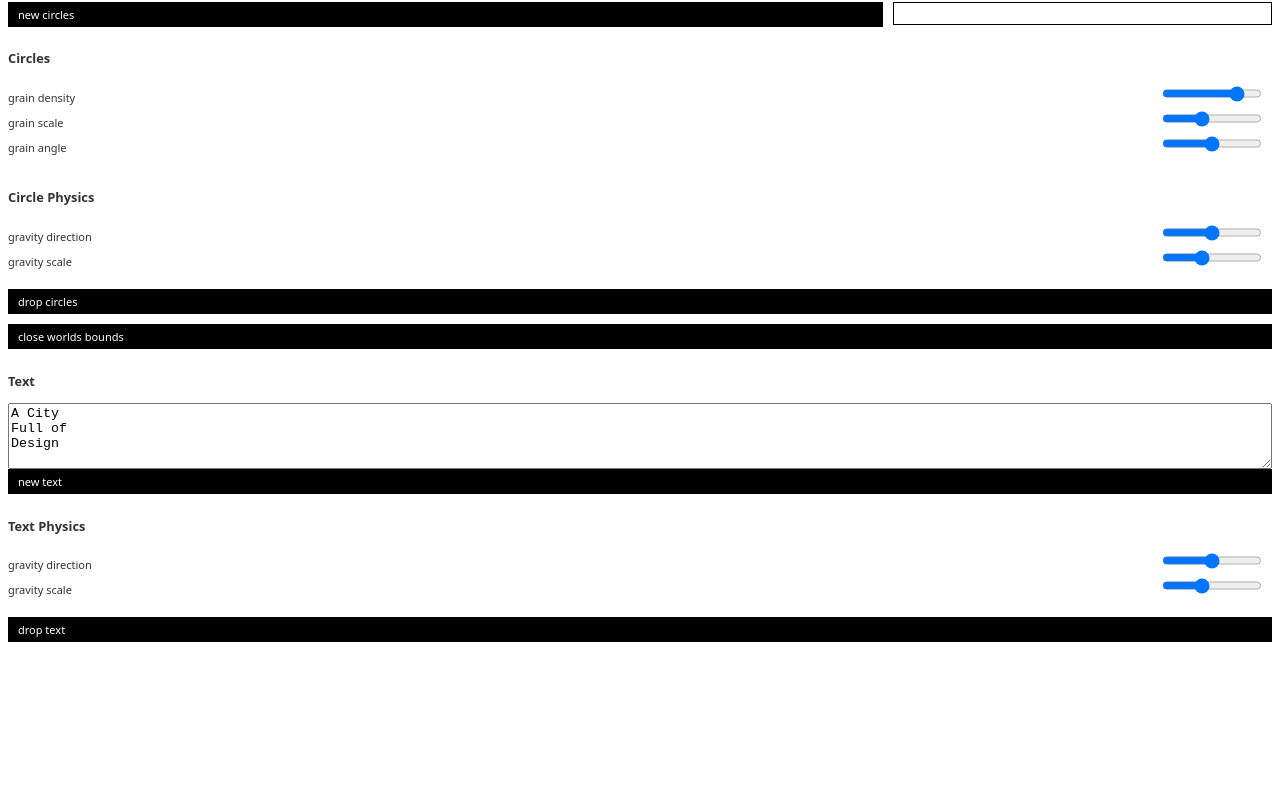
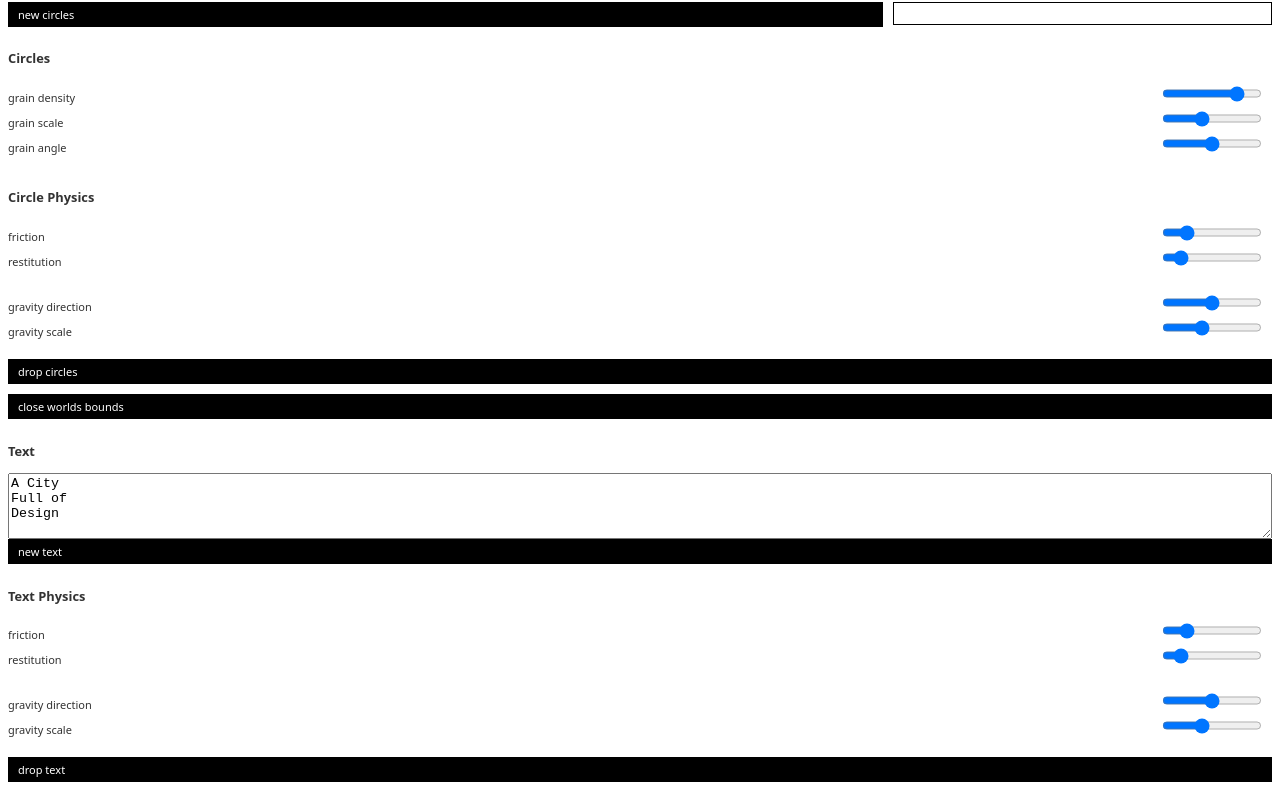
Before and after one commit to StudioProcess/vdw-tool, a Next.js app: page /controller in a window 1280 px wide. Shown: the part 294-1094 px from the top of the page. Before the commit the page ends 954 px from the top, so only its background shows below. Built offline with nearby package versions, Linux system fonts and the light colour scheme.

Commit message:
added text and circles friction/restitution controls

```diff
--- a/components/types.ts
+++ b/components/types.ts
@@ -22,6 +22,12 @@ export enum MessageTypes {
 
   changeGravityCircles,
   changeGravityText,
+
+  changeFrictionCircles,
+  changeFrictionText,
+
+  changeRestitutionCircles,
+  changeRestitutionText,
 
   updateLayoutConfig,
 }
--- a/pages/controller.tsx
+++ b/pages/controller.tsx
@@ -247,6 +247,35 @@ export default class Controller extends Component<any, any> {
 
           <div className="labelContainer">
             <div className="labelInput">
+                friction
+                <input
+                type="range"
+                min="0.0"
+                max="1.0"
+                defaultValue="0.1"
+                step="0.01"
+                onChange={(e) => {
+                  this.onSendMessage(MessageTypes.changeFrictionCircles, e.target.value);
+                }}
+              />
+            </div>
+            <div className="labelInput">
+                restitution
+                <input
+                type="range"
+                min="0.0"
+                max="1.0"
+                defaultValue="0.0"
+                step="0.01"
+                onChange={(e) => {
+                  this.onSendMessage(MessageTypes.changeRestitutionCircles, e.target.value);
+                }}
+              />
+            </div>
+          </div>
+
+          <div className="labelContainer">
+            <div className="labelInput">
                 gravity direction
                 <input
                 type="range"
@@ -316,6 +345,35 @@ export default class Controller extends Component<any, any> {
 
 
           <h3>Text Physics</h3>
+
+          <div className="labelContainer">
+            <div className="labelInput">
+                friction
+                <input
+                type="range"
+                min="0.0"
+                max="1.0"
+                defaultValue="0.1"
+                step="0.01"
+                onChange={(e) => {
+                  this.onSendMessage(MessageTypes.changeFrictionText, e.target.value);
+                }}
+              />
+            </div>
+            <div className="labelInput">
+                restitution
+                <input
+                type="range"
+                min="0.0"
+                max="1.0"
+                defaultValue="0.0"
+                step="0.01"
+                onChange={(e) => {
+                  this.onSendMessage(MessageTypes.changeRestitutionText, e.target.value);
+                }}
+              />
+            </div>
+          </div>
 
           <div className="labelContainer">
             <div className="labelInput">
```
Also changed, not shown: components/circleViewer/circlePhysics.ts (+12 -0 lines), components/circleViewer/circleViewer.tsx (+8 -0 lines), components/textViewer/textPhysics.ts (+12 -0 lines), components/textViewer/textViewer.tsx (+8 -0 lines), pages/index.tsx (+20 -6 lines).
